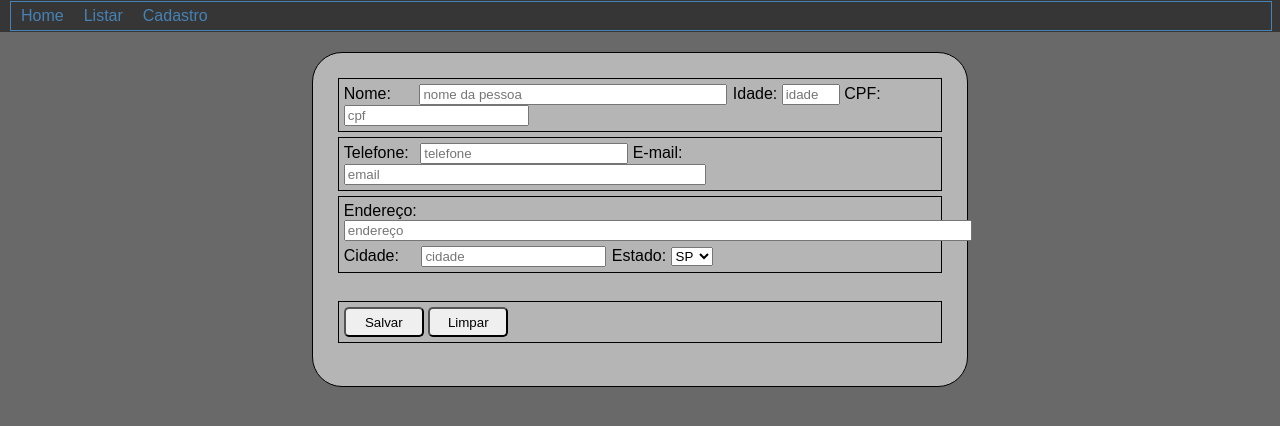
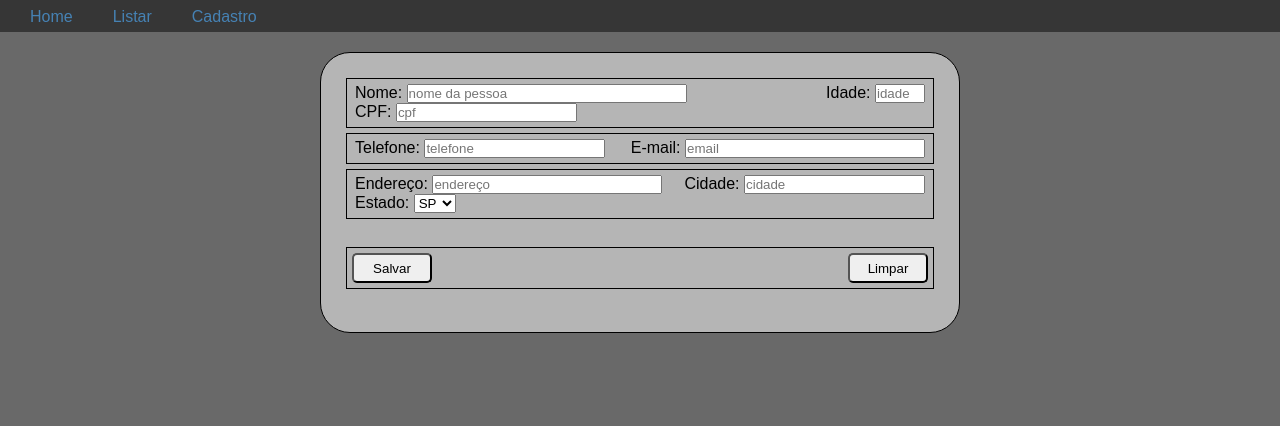
Before and after one commit to ivelcorvo/Cadastro_Em_Sessao, a PHP site: page /cadastro.php in a window 1280 px wide. Shown: the top 426 px of the page. Run offline with PHP 8.4, Linux system fonts and the light colour scheme.

Commit message:
cadastro_estilo.css modificado e menu melhorado

```diff
--- a/_css/cadastro_estilo.css
+++ b/_css/cadastro_estilo.css
@@ -1,7 +1,7 @@
 /*===================================================================================*/
  /* |  CADASTRO |*/
 .cadastro{
-	align-items: left;
+
 	justify-content: space-around;
 }
 
@@ -9,50 +9,86 @@
 	margin: 5px;
 	border: solid 1px #000000;
 	padding: 5px;
+	display: flex;
+	flex-wrap: wrap;
+	justify-content: space-between;
+}
+
+.elementos{
+	margin: 0 3px 0;
+}
+
+/*===================================================================================*/
+#nome{
+	width: 280px;
+}
+#idade{
+	width: 50px;
 }
 /*----------------------------------------*/
-.input-nome{
-	position: relative;
-   	left: 24px;
-  	width: 300px;
-  	/* coloquei margin para ajeitar o edit que ficava em cima do label a direita */
-  	margin: 0 25px 0 0;
+#email{
+	width: 240px;
+}
+/*----------------------------------------*/
+#endereco{
+	width: 230px
 }
 
-.input-idade{
-	width: 50px;
+/*===================================================================*/
+/*                           MEDIA QUERIE                            */
+/*===================================================================*/
+
+@media only screen and (max-width: 800px){
+	.grup{
+		padding: 2px;
+	}
+	/*===================================================================*/
+	#nome{
+		width: 280px;
+	}
+	#idade{
+		margin-left: 2.5px;
+	}
+	#cpf{
+		margin-left: 11px;
+	}
+	/*----------------------------------------*/
+	#email{
+		margin-left: 15px;
+	}
+	/*----------------------------------------*/
+	#cidade{
+		margin-left: 18px;
+	}
 }
 
-.input-cpf{
-
+@media Only screen and (max-width: 400px){
+	.grup{
+		padding: 2px;
+	}
+	/*===================================================================*/
+	#nome{
+		width: 225px;
+	}
+	#cpf{
+		margin-left: 11px;
+	}
+	/*----------------------------------------*/
+	#email{
+		width: 207px;
+		margin-left: 15px;
+	}
+	/*----------------------------------------*/
+	#endereco{
+		width: 200px
+	}
+	#cidade{
+		margin-left: 18px;
+	}
+	#estado{
+		margin-left: 19px;
+	}
 }
-/*----------------------------------------*/
-.input-telefone{
-	position: relative;
-	left: 7px;
-	width: 200px;
-	/* coloquei margin para ajeitar o edit que ficava em cima do label a direita */
-	margin-right: 7px ;
-}
-
-.input-email{
-	width: 354px;
-}
-/*----------------------------------------*/
-.input-endereco{
-	width: 620px;
-	margin-bottom: 5px;
-}
-
-.input-cidade{
-	position: relative;
-	left: 18px;
-	/* coloquei margin para ajeitar o edit que ficava em cima do label a direita */
-	margin-right: 19px ;
-
-}
-
-
 
 
 
--- a/_css/estilo.css
+++ b/_css/estilo.css
@@ -5,10 +5,17 @@ margin: superior, direita, inferior  esquerda;
 */
 /*=======================================================================================================================*/
 /*  | GERAL |*/
+*{
+	margin: 0;
+	padding: 0;
+	box-sizing: border-box;
+	-webkit-box-sizing: border-box;
+	-moz-box-sizing: border-box;
+}
+
 body{
 	background-color: #696969 ;
 	font-family: Arial;
-	margin: 0;
 }
 
 h1{
@@ -24,14 +31,78 @@ h1{
 
 /*=======================================================================================================================*/
 /*  | MENU || CABEÇALHO |*/
-.header{
+header{
+
+}
+
+nav{
 	height: 32px;
+	line-height: 27px;
 	margin: 0  0 20px;
 	padding: 0 10px 0;
 	background-color: #363636;
 }
-/*===========================================*/
-.menu{
+
+ul.menu{
+	list-style-type: none;
+	width: 100%;
+	display: flex;
+}
+
+ul.menu li{
+	text-align: left;
+
+}
+
+ul.menu li a{
+	padding: 3px 20px 3px;
+	color: steelblue;
+	text-decoration: none;
+	display: block;
+}
+
+ul.menu li a:hover{
+	background-color: rgba(0,0,0,0.1);
+	/*
+	color: #fff;
+	-moz-box-shadow: 0 3px 3px #ccc;    /*  deslocamento da sombra (horizontal,vertical,efeito de borrão, cor)
+	-webkit-box-shadow: 0 3px 3px #ccc ;
+	text-shadow: 0 0 5px #fff;   /*  deslocamento da sombra (horizontal,vertical,efeito de borrão, cor)  */
+}
+
+/*=======================================================================================================================*/
+ /*  | CONTEINER || PRINCIPAL  ||  CADASTRO |*/
+ .conteiner{
+	width: 50%;/*75%;*/
+	margin: auto;
+	border: solid 1PX;
+	border-radius: 30px;
+	background-color: #B5B5B5;
+	padding: 20px;
+}
+
+/*===================================================================*/
+/*                           MEDIA QUERIE                            */
+/*===================================================================*/
+
+@media only screen and (max-width: 800px){
+	.conteiner{
+		width: 80%;
+	}
+}
+
+@media only screen and (max-width: 500px){
+	.conteiner{
+		width: 95%;
+	}
+}
+
+
+
+/*=======================================================================================================================*/
+/*  (menu antes)
+
+ul .menu{
 	width: 100%;
 	margin-top: 1px;
 	border: 1px solid steelblue;
@@ -41,7 +112,7 @@ h1{
 }
 
 .menu li{
-	position: relative;   /* para posicionar um sub-menu futuramente*/
+	position: relative;   /* para posicionar um sub-menu futuramente
 	float: left;
 	border-right: 1px solid #c0c0c;
 }
@@ -56,25 +127,9 @@ h1{
 .menu li a:hover{
 	background: #333;
 	color: #fff;
-	-moz-box-shadow: 0 3px 3px #ccc;    /*  deslocamento da sombra (horizontal,vertical,efeito de borrão, cor)  */
+	-moz-box-shadow: 0 3px 3px #ccc;    /*  deslocamento da sombra (horizontal,vertical,efeito de borrão, cor)
 	-webkit-box-shadow: 0 3px 3px #ccc ;
-	text-shadow: 0 0 5px #fff;   /*  deslocamento da sombra (horizontal,vertical,efeito de borrão, cor)  */
+	text-shadow: 0 0 5px #fff;   /*  deslocamento da sombra (horizontal,vertical,efeito de borrão, cor)
 }
-/*  (menu antes)
-.menu li a:hover{
-	background: #333;
-	color: #fff;
-	-moz-box-shadow: 0 3px 10px 0 #ccc;
-	-webkit-box-shadow: 0 3px 10px 0 #ccc ;
-	text-shadow: 0px 0px 5px #fff;
-}*/
-/*=======================================================================================================================*/
- /*  | CONTEINER || PRINCIPAL  ||  CADASTRO |*/
- .conteiner{
-	width: 48%;/*75%;*/
-	margin: auto;
-	border: solid 1PX;
-	border-radius: 30px;
-	background-color: #B5B5B5;
-	padding: 20px;
-}
+
+*/
--- a/cadastro.php
+++ b/cadastro.php
@@ -6,13 +6,18 @@
 <!DOCTYPE html>
 <html lang = 'pt-br'>
 	<head>
+		<meta charset='utf-8'>
+        <meta name='author' content='Levi Alves'>
+        <meta name='description' name='Cadastro'>
+        <meta name='robots' content='index, nofollow'>
+        <meta name='viewport' content='width=device-width, initial-scale=1.0'>
+        <meta http-equiv='X-UA-Compatible' content='ie=edge'>
 		<title>php</title>
 		<link rel='stylesheet' type="text/css" href='_css/estilo.css'>
 		<link rel='stylesheet' type="text/css" href='_css/cadastro_estilo.css'>
-		<meta charset="utf-8">
 	</head>
 	<body>
-		<div class='header'>
+		<header>
 			<nav>
 				<ul class="menu">
 					<li><a href="index.php">Home</a></li>
@@ -20,65 +25,76 @@
 					<li><a href="cadastro.php">Cadastro</a></li>
 				</ul>
 			</nav>
-		</div>
+		</header>
 
 		<div class='conteiner'>
-			<div class='principal'>
+			<section class='principal'>
 				<form method="post" action="salvar.php">
 
 					<div class="cadastro">
 
 						<div class="grup">
-
+							<div class='elementos'>
 							<label for="name">Nome: </label>
 							<input type="text" name="nome" id="nome"
 									class="input-nome" placeholder="nome da pessoa"
 									value="">
+							</div>
 
+							<div class='elementos'>
 							<label for="idade">Idade: </label>
 							<input type="text" name="idade" id="idade"
 									class="input-idade" placeholder="idade"
 									value="">
+							</div>
 
+							<div class='elementos'>
 							<label for="cpf">CPF: </label>
 							<input type="text" name="cpf" id="cpf"
 									class="input-cpf" placeholder="cpf"
 									value="">
+							</div>
 						</div>
-
 						<div class="grup">
-
-
+						    <div class='elementos'>
 							<label for="telefone">Telefone: </label>
 							<input type="text" name="telefone" id="telefone"
 									class="input-telefone" placeholder="telefone"
 									value="">
+							</div>
 
+							<div class='elementos'>
 							<label for="email">E-mail:</label>
 							<input type="text" name="email" id="email"
 								   class="input-email" placeholder="email"
 								   value="">
+							</div>
 						</div>
 						<div class="grup">
-
+							<div class='elementos'>
 							<label for="endereco">Endereço:</label>
 							<input type="text" name="endereco" id="endereco"
 								   class="input-endereco" placeholder="endereço"
 								   value="">
+							</div>
 
+							<div class='elementos'>
 							<label for="cidade">Cidade:</label>
 							<input type="text" name="cidade" id="cidade"
 								   class="input-cidade" placeholder="cidade"
 								   value="">
+							</div>
 
+							<div class='elementos'>
 							<label for="estado">Estado:</label>
 							<select name="estado" id="estado">
-							<?php
-								foreach($estados as $i => $uf){
-									echo"<option value=\"$i\">$uf</option>";
-								}
-							?>
+								<?php
+									foreach($estados as $i => $uf){
+										echo"<option value=\"$i\">$uf</option>";
+									}
+								?>
 							</select>
+							</div>
 						</div>
 						</br>
 						<div class="grup">
@@ -87,44 +103,12 @@
 						</div>
 					</div>
 
-
 				</form>
 				</br>
 
-			</div>
+			</section>
 		</div>
-		<div class='footer'>
-			<h2> </h2>
-		</div>
+		<footer>
+		<footer>
 	</body>
 </html>
-
-
-
-<!--
-
-					<table class="tb-cadastro" border="0">
-						<tr>
-							<td><label for="name">Nome: </label></td>
-							<td><input type="text" name="nome" id="nome"
-									   class="input-text" placeholder="nome da pessoa"
-									   value=""> </td>
-							<td><label for="telefone">Telefone: </label></td>
-							<td><input type="text" nome="telefone" id="telefone"
-									   class=".input-telefone" placeholder="telefone da pessoa"
-									   value=""></td>
-						</tr>
-						<tr>
-							<td><label for="idade">Idade: </label></td>
-							<td><input type="number" nome="idade" id="idade"
-									   class="input-number" placeholder="idade"
-									   value="" ></td>
-							<td><label for="idade">Idade: </label></td>
-							<td><input type="number" nome="idade" id="idade"
-									   class="input-number" placeholder="idade"
-									   value="" ></td>
-						</tr>
-					</table>
-
-
--->
```
Also changed, not shown: index.php (+12 -7 lines), lista.php (+12 -7 lines).
